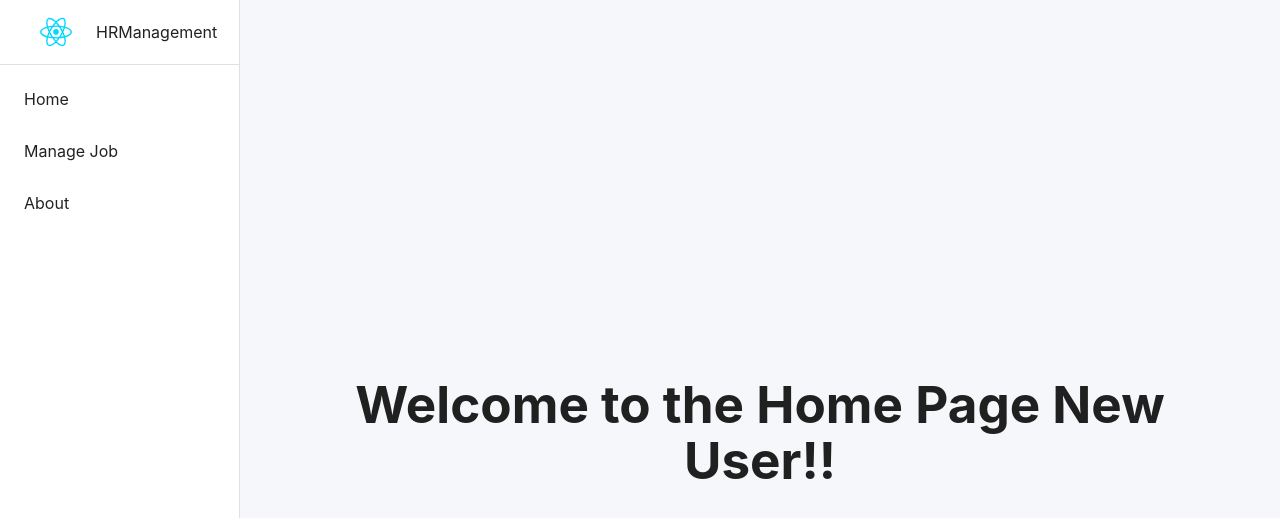
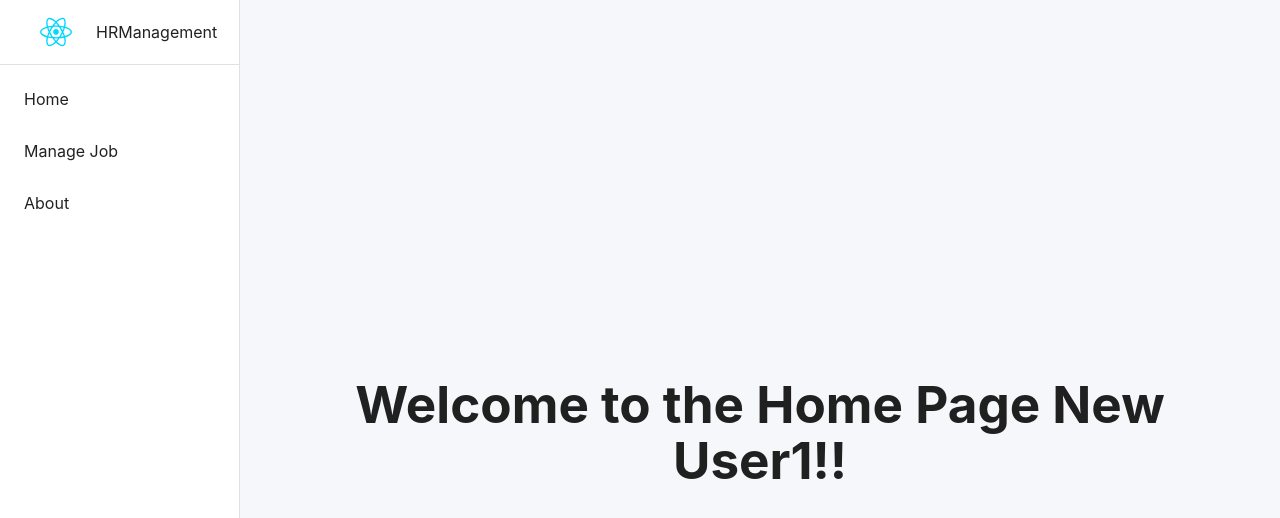
Before and after one commit to dinhphattoan/probable-octo-spoon, a React (Vite) app in the folder hrmanagement.client/: page / in a window 1280 px wide. Shown: the top 518 px of the page. Built offline with nearby package versions, Linux system fonts and the light colour scheme.

Commit message:
Test PR prompting

```diff
--- a/hrmanagement.client/src/pages/Home.tsx
+++ b/hrmanagement.client/src/pages/Home.tsx
@@ -5,7 +5,7 @@ class Home extends Component {
     render() {
         return (
             <Box>
-                <h1>Welcome to the Home Page New User!!</h1>
+                <h1>Welcome to the Home Page New User1!!</h1>
             </Box>
         );
     }
```
